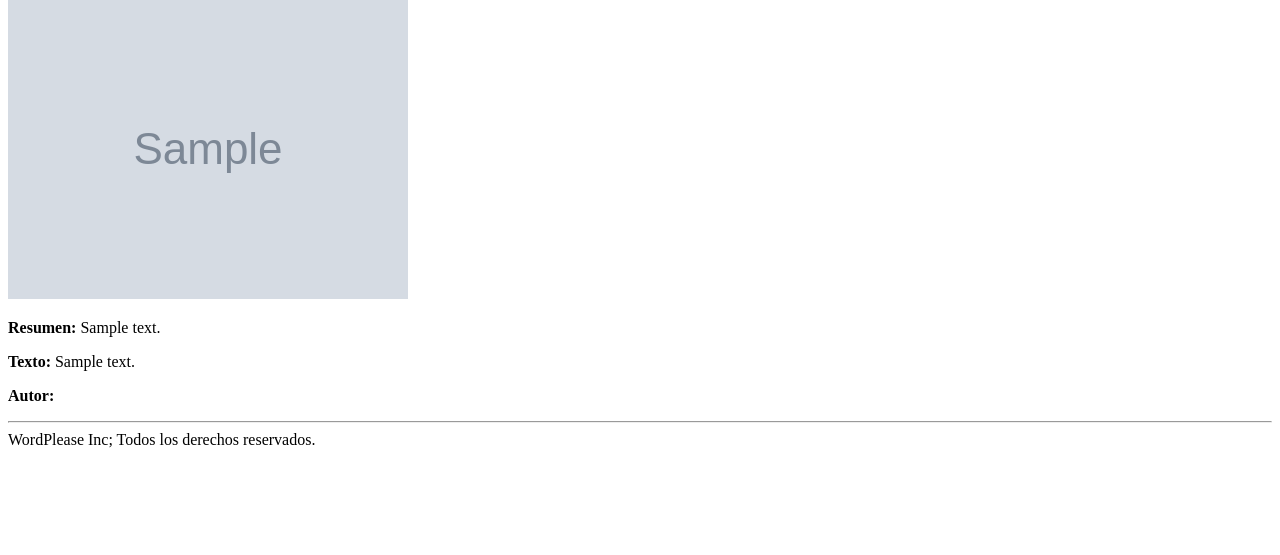
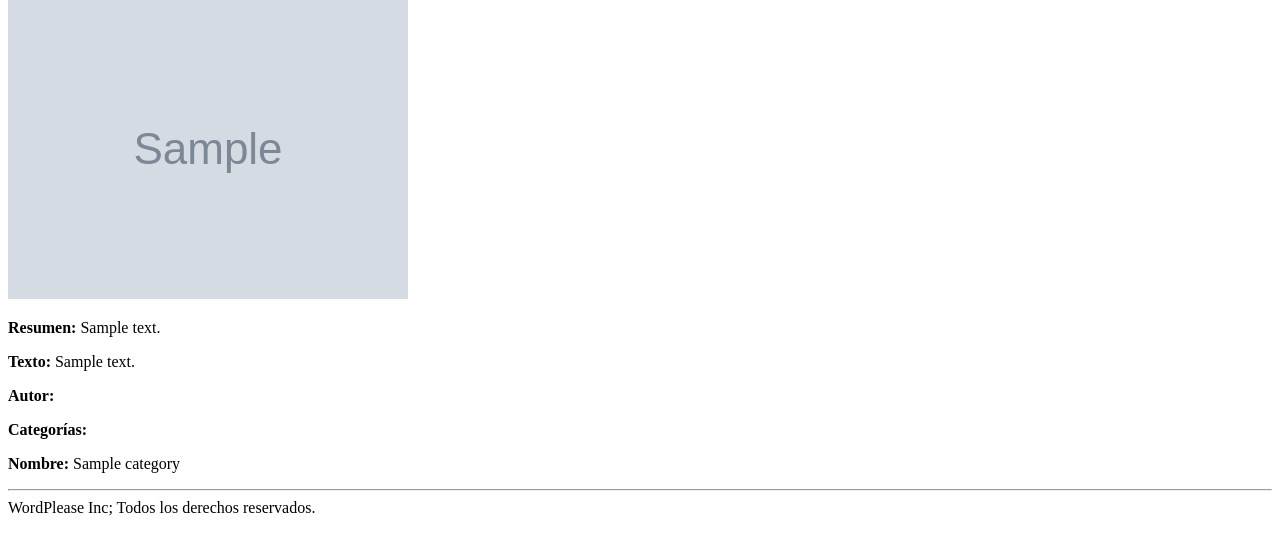
Before and after one commit to a-rodriguez296/Django-Homework, a Django app: template posts/templates/posts/detail.html in a window 1280 px wide. Shown: the part 45-600 px from the top of the page. Run offline with Django 3.2, Linux system fonts and the light colour scheme; the template is opened without the code that fills it: values that come from a table or form of the project are taken from there, others are empty; tables that the repository leaves empty hold one stand-in row (values such as "Sample post"); grey boxes marked "Sample" are stand-in pictures; data that the repository does not hold is empty.

Commit message:
se agrego categorias a detail

```diff
--- a/posts/templates/posts/detail.html
+++ b/posts/templates/posts/detail.html
@@ -18,8 +18,25 @@
     </p>
     <p>
         <strong>Autor:</strong>
-        {{ post.owner.first_name }}
-        {{ post.owner.last_name }}
+        {{ post.blog.owner.first_name }}
+        {{ post.blog.owner.last_name }}
     </p>
 
+    {% if post.categories.all|length > 0 %}
+
+        <p>
+            <strong>Categorías:</strong>
+        </p>
+
+    {% endif %}
+
+    {% for category in post.categories.all %}
+
+        <p>
+            <strong>Nombre:</strong>
+            {{ category.name }}
+        </p>
+
+    {% endfor %}
+
     {% endblock %}
--- a/wordplease/urls.py
+++ b/wordplease/urls.py
@@ -26,6 +26,7 @@
 
 
     url(r'^home$', HomeView.as_view(), name='posts_home'),
+    url(r'^$', HomeView.as_view(), name='posts_home'),
     url(r'^blogs/(?P<blog_id>[0-9]+)/(?P<post_identifier>[0-9]+)$', DetailView.as_view(), name='posts_detail'),
 
     #Blogs
```
